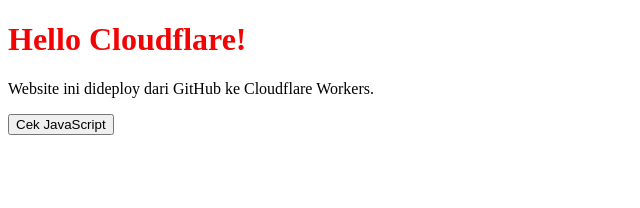
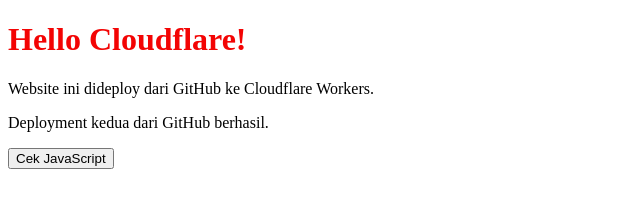
Before and after one commit to henzih/paas-git-week3, a plain HTML site: page public/index.html in a window 1280 px wide. Shown: the whole page, without its empty margins (0-640 px from the left). Drawn offline with Linux system fonts and the light colour scheme.

Commit message:
docs: update homepage content

```diff
--- a/public/index.html
+++ b/public/index.html
@@ -10,6 +10,7 @@
   <main>
     <h1>Hello Cloudflare!</h1>
     <p>Website ini dideploy dari GitHub ke Cloudflare Workers.</p>
+    <p>Deployment kedua dari GitHub berhasil.</p>
     <button id="cek">Cek JavaScript</button>
     <p id="hasil"></p>
   </main>
```
